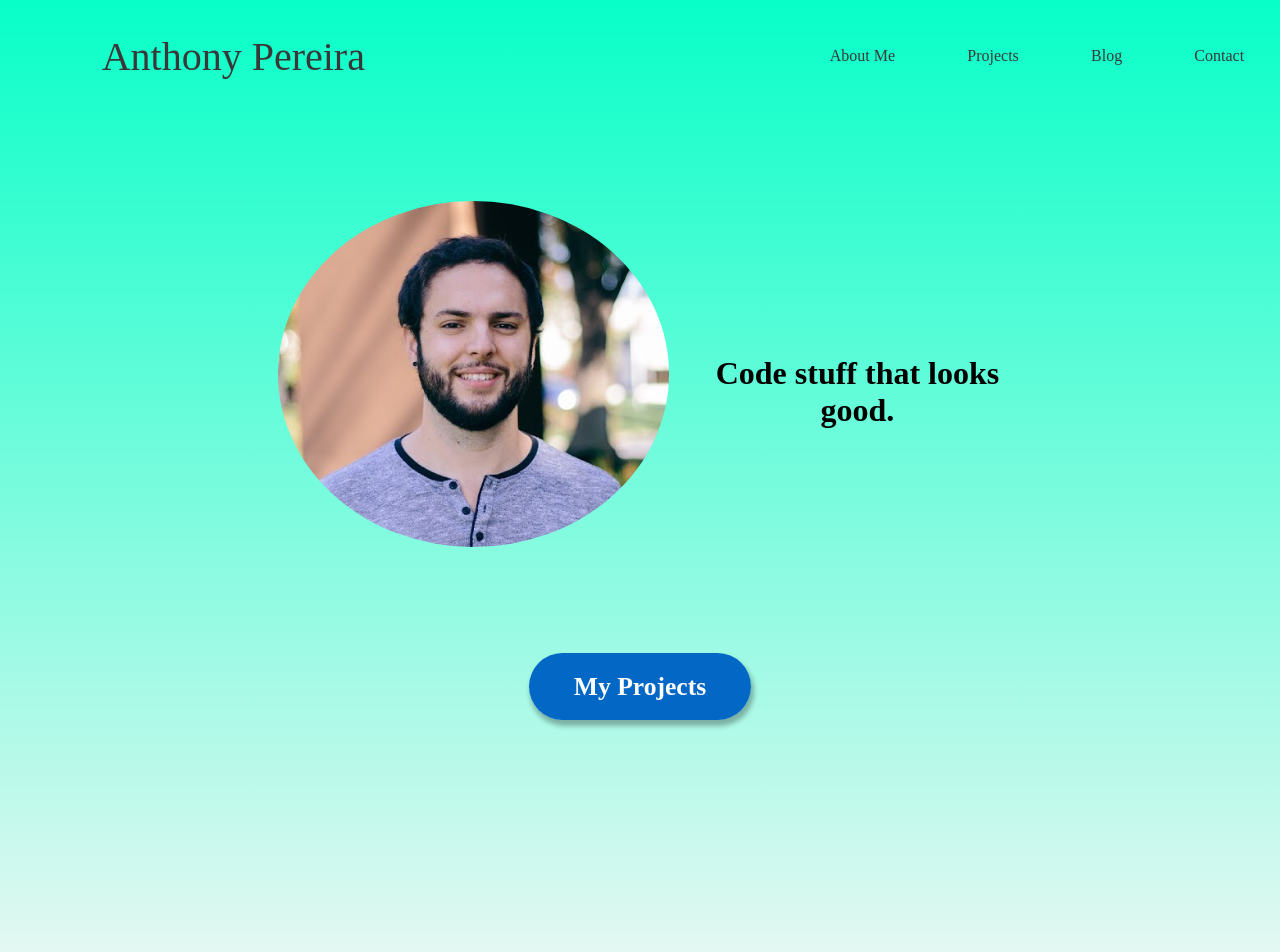
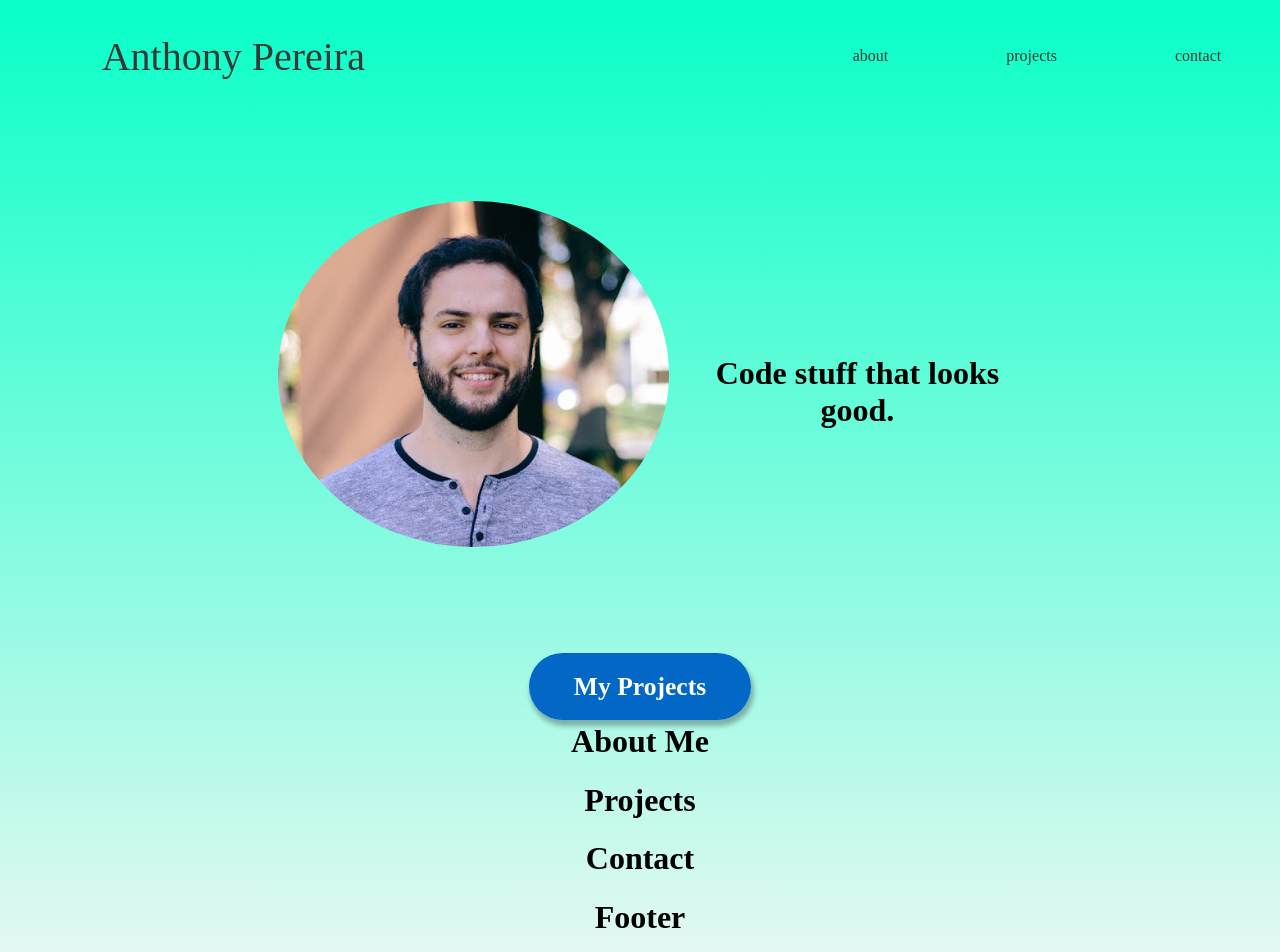
Before and after one commit to anfornee/my-portfolio, a React (Create React App) app: page / in a window 1280 px wide. Shown: the top 952 px of the page. Built offline with nearby package versions, Linux system fonts and the light colour scheme.

Commit message:
Began reconfig

```diff
--- a/package.json
+++ b/package.json
@@ -8,6 +8,7 @@
     "react-dom": "^16.9.0",
     "react-router": "^5.0.1",
     "react-router-dom": "^5.0.1",
+    "react-router-hash-link": "^1.2.2",
     "react-scripts": "3.1.1"
   },
   "scripts": {
--- a/src/App.js
+++ b/src/App.js
@@ -1,10 +1,10 @@
 import React from 'react';
-import { BrowserRouter as Router, Route } from 'react-router-dom';
+import { BrowserRouter as Router } from 'react-router-dom';
 
 import AboutMe from './Components/AboutMe/AboutMe';
-import Blog from './Components/Blog/Blog';
 import Contact from './Components/Contact/Contact';
-import HomePage from './Components/HomePage/HomePage';
+import Footer from './Components/Footer/Footer';
+import HeroSection from './Components/HomePage/HeroSection';
 import Header from './Components/Header/Header';
 import Projects from './Components/Projects/Projects';
 
@@ -16,12 +16,12 @@ function App() {
       <div className="App">
         <Header />
         <div className="main">
-          <Route exact path="/" component={HomePage} />
-          <Route path="/about-me" component={AboutMe} />
-          <Route path="/projects" component={Projects} />
-          <Route path="/contact" component={Contact} />
-          <Route path="/blog" component={Blog} />
+          <HeroSection />
+          <AboutMe />
+          <Projects />
+          <Contact />
         </div>
+        <Footer />
       </div>
     </Router>
   );
--- a/src/Components/AboutMe/AboutMe.js
+++ b/src/Components/AboutMe/AboutMe.js
@@ -3,7 +3,7 @@ import React, { Component } from 'react'
 export default class AboutMe extends Component {
     render() {
         return (
-            <div>
+            <div id="about" >
                 <h1>About Me</h1>
             </div>
         )
--- a/src/Components/Blog/Blog.js
+++ /dev/null
@@ -1,11 +0,0 @@
-import React, { Component } from 'react'
-
-export default class Blog extends Component {
-    render() {
-        return (
-            <div>
-                <h1>Blog</h1>
-            </div>
-        )
-    }
-}
--- a/src/Components/Contact/Contact.js
+++ b/src/Components/Contact/Contact.js
@@ -3,7 +3,7 @@ import React, { Component } from 'react'
 export default class Contact extends Component {
     render() {
         return (
-            <div>
+            <div id="contact" >
                 <h1>Contact</h1>
             </div>
         )
--- /dev/null
+++ b/src/Components/Footer/Footer.js
@@ -0,0 +1,13 @@
+import React, { Component } from 'react';
+
+import './Footer.css';
+
+export default class Footer extends Component {
+    render() {
+        return (
+            <div>
+                <h1>Footer</h1>
+            </div>
+        )
+    }
+}
--- a/src/Components/Header/Header.js
+++ b/src/Components/Header/Header.js
@@ -1,5 +1,5 @@
 import React, { Component } from 'react';
-import { Link } from 'react-router-dom';
+import { HashLink } from 'react-router-hash-link';
 
 import './Header.css';
 
@@ -8,16 +8,15 @@ export default class Header extends Component {
         return (
             <div className="header-container">
                 <div className="title-container">
-                    <Link className="title" to="/">
+                    <HashLink className="title" to="/#home">
                         Anthony Pereira
-                        </Link>
+                        </HashLink>
                 </div>
                 <div className="nav-container">
                     <div className="navbar">
-                        <Link to="/about-me">About Me</Link>
-                        <Link to="/projects">Projects</Link>
-                        <Link to="/blog">Blog</Link>
-                        <Link to="/contact">Contact</Link>
+                        <HashLink to="/#about">about</HashLink>
+                        <HashLink to="/#projects">projects</HashLink>
+                        <HashLink to="/#contact">contact</HashLink>
                     </div>
                 </div>
             </div>
--- a/src/Components/HomePage/HomePage.js
+++ b/src/Components/HomePage/HeroSection.js
@@ -1,14 +1,14 @@
 import React, { Component } from 'react';
 import { Link } from 'react-router-dom';
 
-import './HomePage.css';
+import './HeroSection.css';
 
 import logo from '../../assets/images/IMG_0431.jpg';
 
-export default class HomePage extends Component {
+export default class HeroSection extends Component {
     render() {
         return (
-            <div>
+            <div id="home" >
                 <div className="container">
                     <div className="hero-container">
                         <img src={logo} alt="hero" />
--- a/src/Components/Projects/Projects.js
+++ b/src/Components/Projects/Projects.js
@@ -3,7 +3,7 @@ import React, { Component } from 'react'
 export default class Projects extends Component {
     render() {
         return (
-            <div>
+            <div id="projects" >
                 <h1>Projects</h1>
             </div>
         )
```
Also changed, not shown: src/Components/Footer/Footer.css (added), src/Components/HomePage/HeroSection.css (renamed from src/Components/HomePage/HomePage.css), 1 other file (tests, documents, lock files or other folders).
